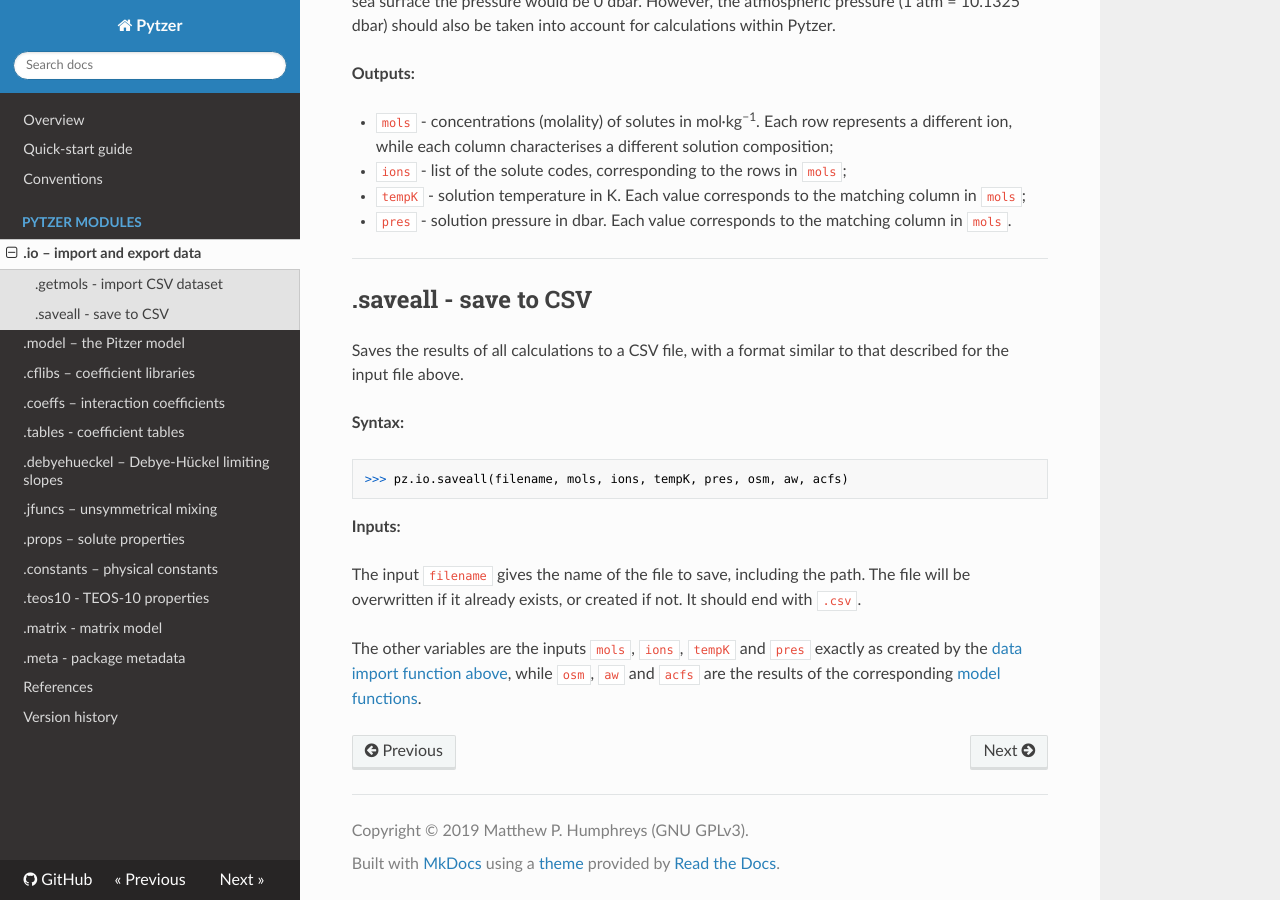
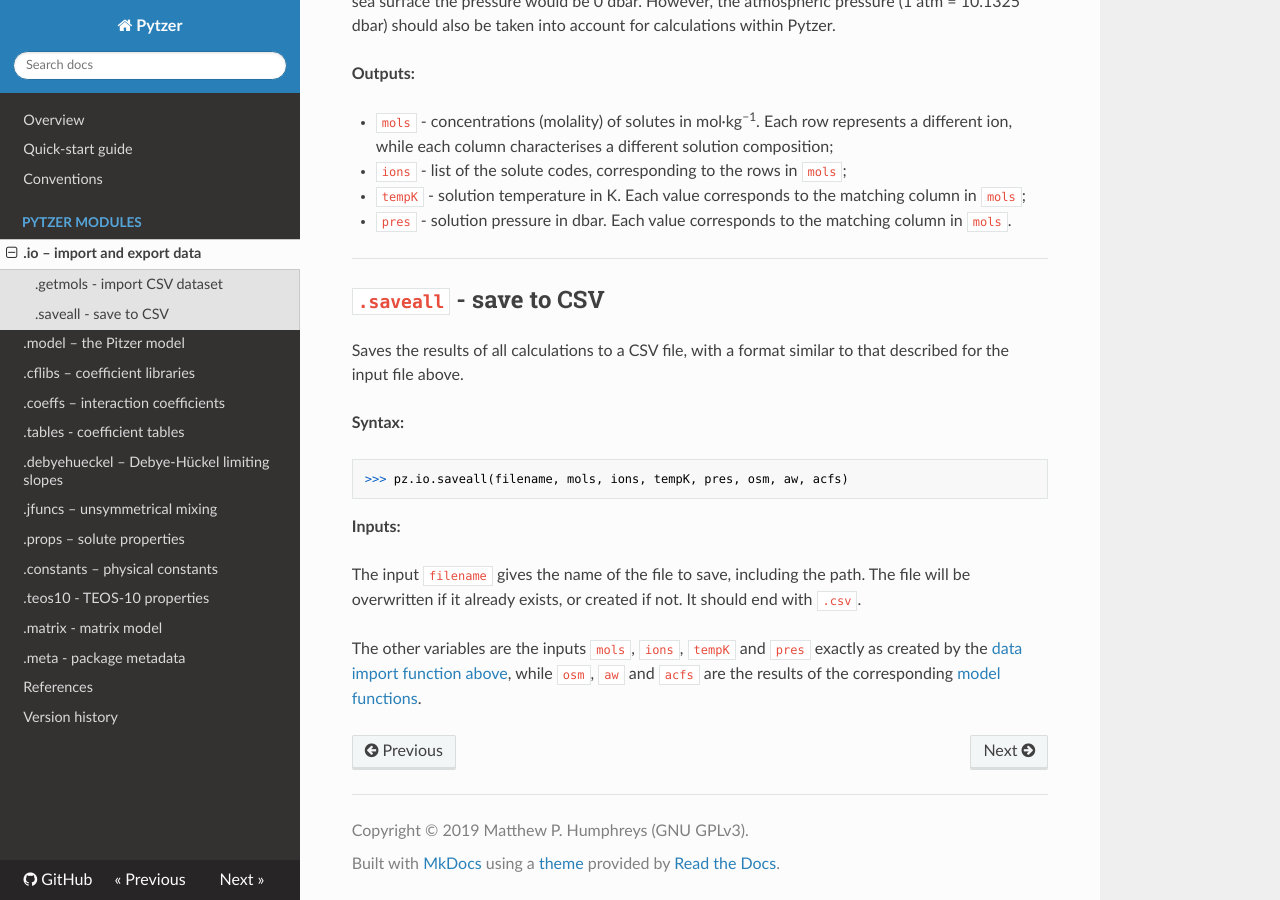
Before and after one commit to mvdh7/pytzer, an MkDocs documentation site: the page built from docs/modules/io.md, in a window 1280 px wide and 900 px high, scrolled down 1455 px. Built offline with MkDocs 1.6.1, drawn with Linux system fonts in a browser that asks for light colours; nearby versions of some CDN libraries; formulas are drawn with MathJax 3.

Commit message:
Typo correction

```diff
--- a/docs/modules/io.md
+++ b/docs/modules/io.md
@@ -68,7 +68,7 @@ Note: oceanographers typically record pressure within the ocean as only due to t
 
 <hr />
 
-## .saveall - save to CSV
+## `.saveall` - save to CSV
 
 Saves the results of all calculations to a CSV file, with a format similar to that described for the input file above.
 
```
